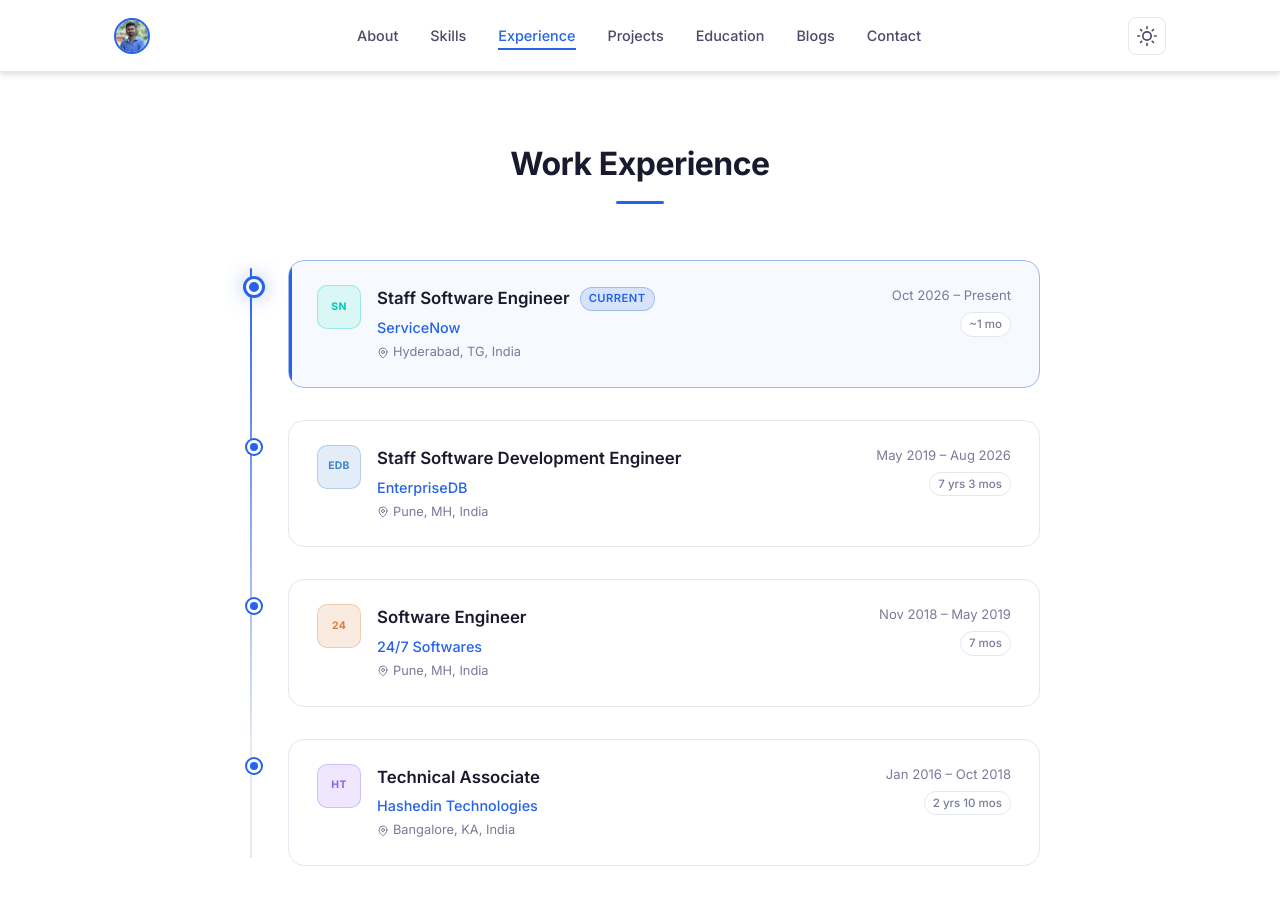
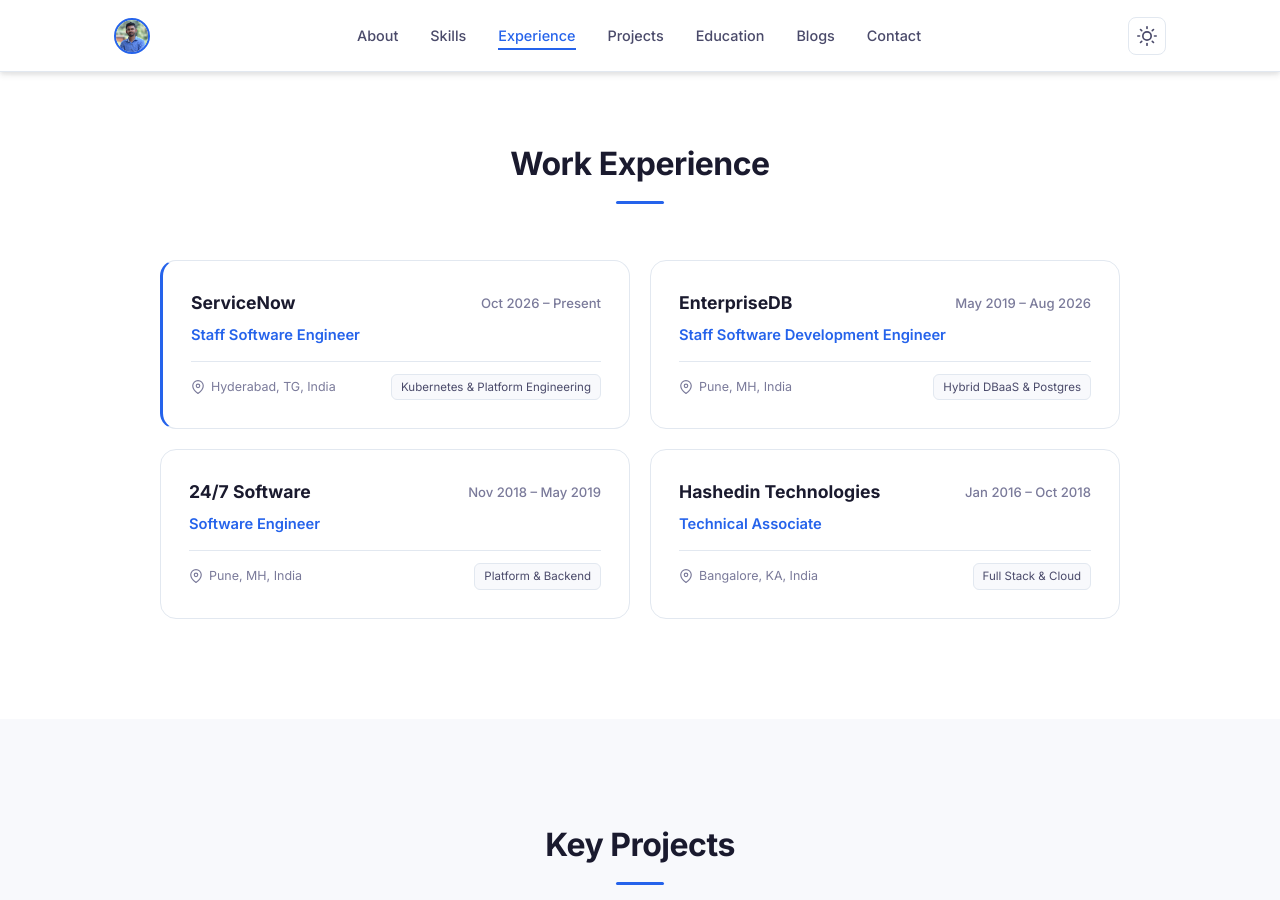
Before and after one commit to dhope-nagesh/dhope-nagesh.github.io, a Jekyll site: the page built from index.html, in a window 1280 px wide and 900 px high, scrolled down 2997 px. Built offline with Jekyll 4.4.1, drawn with Linux system fonts in a browser that asks for light colours.

Commit message:
update work experience section design

```diff
--- a/index.html
+++ b/index.html
@@ -338,106 +338,97 @@
     <section class="section" id="experience">
         <div class="container">
             <h2 class="section-title">Work Experience</h2>
-            <div class="timeline">
+            <div class="exp-stack">
 
-                <div class="timeline-item">
-                    <div class="timeline-marker timeline-marker--current"></div>
-                    <div class="timeline-content timeline-content--current">
-                        <div class="timeline-header">
-                            <div class="timeline-company-info">
-                                <div class="company-avatar" style="--avatar-color: #00c7b7;">SN</div>
-                                <div>
-                                    <div class="timeline-title-row">
-                                        <h3>Staff Software Engineer</h3>
-                                        <span class="badge badge--current">Current</span>
-                                    </div>
-                                    <p class="company">ServiceNow</p>
-                                    <p class="location">
-                                        <svg xmlns="http://www.w3.org/2000/svg" width="12" height="12" viewBox="0 0 24 24" fill="none" stroke="currentColor" stroke-width="2" stroke-linecap="round" stroke-linejoin="round"><path d="M20 10c0 6-8 12-8 12s-8-6-8-12a8 8 0 0 1 16 0Z"/><circle cx="12" cy="10" r="3"/></svg>
-                                        Hyderabad, TG, India
-                                    </p>
-                                </div>
-                            </div>
-                            <div class="timeline-meta">
-                                <span class="timeline-date">Oct 2026 &ndash; Present</span>
-                                <span class="duration-badge">~1 mo</span>
-                            </div>
+                <!-- ServiceNow -->
+                <div class="exp-card-row exp-card-row--current">
+                    <div class="exp-card-header">
+                        <div class="exp-company-group">
+                            <h3 class="exp-company-name">ServiceNow</h3>
                         </div>
+                        <span class="exp-date">Oct 2026 &ndash; Present</span>
+                    </div>
+                    <div class="exp-role-title">Staff Software Engineer</div>
+                    <div class="exp-card-footer">
+                        <span class="exp-location">
+                            <svg xmlns="http://www.w3.org/2000/svg" width="14" height="14" viewBox="0 0 24 24"
+                                fill="none" stroke="currentColor" stroke-width="2" stroke-linecap="round"
+                                stroke-linejoin="round">
+                                <path d="M21 10c0 7-9 13-9 13s-9-6-9-13a9 9 0 0 1 18 0z"></path>
+                                <circle cx="12" cy="10" r="3"></circle>
+                            </svg>
+                            Hyderabad, TG, India
+                        </span>
+                        <span class="exp-badge-tag">Kubernetes & Platform Engineering</span>
                     </div>
                 </div>
 
-                <div class="timeline-item">
-                    <div class="timeline-marker"></div>
-                    <div class="timeline-content">
-                        <div class="timeline-header">
-                            <div class="timeline-company-info">
-                                <div class="company-avatar" style="--avatar-color: #3d85c8;">EDB</div>
-                                <div>
-                                    <div class="timeline-title-row">
-                                        <h3>Staff Software Development Engineer</h3>
-                                    </div>
-                                    <p class="company">EnterpriseDB</p>
-                                    <p class="location">
-                                        <svg xmlns="http://www.w3.org/2000/svg" width="12" height="12" viewBox="0 0 24 24" fill="none" stroke="currentColor" stroke-width="2" stroke-linecap="round" stroke-linejoin="round"><path d="M20 10c0 6-8 12-8 12s-8-6-8-12a8 8 0 0 1 16 0Z"/><circle cx="12" cy="10" r="3"/></svg>
-                                        Pune, MH, India
-                                    </p>
-                                </div>
-                            </div>
-                            <div class="timeline-meta">
-                                <span class="timeline-date">May 2019 &ndash; Aug 2026</span>
-                                <span class="duration-badge">7 yrs 3 mos</span>
-                            </div>
+                <!-- EnterpriseDB -->
+                <div class="exp-card-row">
+                    <div class="exp-card-header">
+                        <div class="exp-company-group">
+                            <h3 class="exp-company-name">EnterpriseDB</h3>
                         </div>
+                        <span class="exp-date">May 2019 &ndash; Aug 2026</span>
+                    </div>
+                    <div class="exp-role-title">Staff Software Development Engineer</div>
+                    <div class="exp-card-footer">
+                        <span class="exp-location">
+                            <svg xmlns="http://www.w3.org/2000/svg" width="14" height="14" viewBox="0 0 24 24"
+                                fill="none" stroke="currentColor" stroke-width="2" stroke-linecap="round"
+                                stroke-linejoin="round">
+                                <path d="M21 10c0 7-9 13-9 13s-9-6-9-13a9 9 0 0 1 18 0z"></path>
+                                <circle cx="12" cy="10" r="3"></circle>
+                            </svg>
+                            Pune, MH, India
+                        </span>
+                        <span class="exp-badge-tag">Hybrid DBaaS &amp; Postgres</span>
                     </div>
                 </div>
 
-                <div class="timeline-item">
-                    <div class="timeline-marker"></div>
-                    <div class="timeline-content">
-                        <div class="timeline-header">
-                            <div class="timeline-company-info">
-                                <div class="company-avatar" style="--avatar-color: #e07b39;">24</div>
-                                <div>
-                                    <div class="timeline-title-row">
-                                        <h3>Software Engineer</h3>
-                                    </div>
-                                    <p class="company">24/7 Softwares</p>
-                                    <p class="location">
-                                        <svg xmlns="http://www.w3.org/2000/svg" width="12" height="12" viewBox="0 0 24 24" fill="none" stroke="currentColor" stroke-width="2" stroke-linecap="round" stroke-linejoin="round"><path d="M20 10c0 6-8 12-8 12s-8-6-8-12a8 8 0 0 1 16 0Z"/><circle cx="12" cy="10" r="3"/></svg>
-                                        Pune, MH, India
-                                    </p>
-                                </div>
-                            </div>
-                            <div class="timeline-meta">
-                                <span class="timeline-date">Nov 2018 &ndash; May 2019</span>
-                                <span class="duration-badge">7 mos</span>
-                            </div>
+                <!-- 24/7 Softwares -->
+                <div class="exp-card-row">
+                    <div class="exp-card-header">
+                        <div class="exp-company-group">
+                            <h3 class="exp-company-name">24/7 Software</h3>
                         </div>
+                        <span class="exp-date">Nov 2018 &ndash; May 2019</span>
+                    </div>
+                    <div class="exp-role-title">Software Engineer</div>
+                    <div class="exp-card-footer">
+                        <span class="exp-location">
+                            <svg xmlns="http://www.w3.org/2000/svg" width="14" height="14" viewBox="0 0 24 24"
+                                fill="none" stroke="currentColor" stroke-width="2" stroke-linecap="round"
+                                stroke-linejoin="round">
+                                <path d="M21 10c0 7-9 13-9 13s-9-6-9-13a9 9 0 0 1 18 0z"></path>
+                                <circle cx="12" cy="10" r="3"></circle>
+                            </svg>
+                            Pune, MH, India
+                        </span>
+                        <span class="exp-badge-tag">Platform &amp; Backend</span>
                     </div>
                 </div>
 
-                <div class="timeline-item">
-                    <div class="timeline-marker"></div>
-                    <div class="timeline-content">
-                        <div class="timeline-header">
-                            <div class="timeline-company-info">
-                                <div class="company-avatar" style="--avatar-color: #8b5cf6;">HT</div>
-                                <div>
-                                    <div class="timeline-title-row">
-                                        <h3>Technical Associate</h3>
-                                    </div>
-                                    <p class="company">Hashedin Technologies</p>
-                                    <p class="location">
-                                        <svg xmlns="http://www.w3.org/2000/svg" width="12" height="12" viewBox="0 0 24 24" fill="none" stroke="currentColor" stroke-width="2" stroke-linecap="round" stroke-linejoin="round"><path d="M20 10c0 6-8 12-8 12s-8-6-8-12a8 8 0 0 1 16 0Z"/><circle cx="12" cy="10" r="3"/></svg>
-                                        Bangalore, KA, India
-                                    </p>
-                                </div>
-                            </div>
-                            <div class="timeline-meta">
-                                <span class="timeline-date">Jan 2016 &ndash; Oct 2018</span>
-                                <span class="duration-badge">2 yrs 10 mos</span>
-                            </div>
+                <!-- Hashedin Technologies -->
+                <div class="exp-card-row">
+                    <div class="exp-card-header">
+                        <div class="exp-company-group">
+                            <h3 class="exp-company-name">Hashedin Technologies</h3>
                         </div>
+                        <span class="exp-date">Jan 2016 &ndash; Oct 2018</span>
+                    </div>
+                    <div class="exp-role-title">Technical Associate</div>
+                    <div class="exp-card-footer">
+                        <span class="exp-location">
+                            <svg xmlns="http://www.w3.org/2000/svg" width="14" height="14" viewBox="0 0 24 24"
+                                fill="none" stroke="currentColor" stroke-width="2" stroke-linecap="round"
+                                stroke-linejoin="round">
+                                <path d="M21 10c0 7-9 13-9 13s-9-6-9-13a9 9 0 0 1 18 0z"></path>
+                                <circle cx="12" cy="10" r="3"></circle>
+                            </svg>
+                            Bangalore, KA, India
+                        </span>
+                        <span class="exp-badge-tag">Full Stack &amp; Cloud</span>
                     </div>
                 </div>
 
@@ -446,6 +437,7 @@
     </section>
 
     <!-- Projects Section -->
+
     <section class="section section-alt" id="projects">
         <div class="container">
             <h2 class="section-title">Key Projects</h2>
--- a/styles.css
+++ b/styles.css
@@ -454,151 +454,7 @@
     color: #fff;
 }
 
-/* ===== Timeline ===== */
-.timeline {
-    position: relative;
-    max-width: 800px;
-    margin: 0 auto;
-    padding-left: 48px;
-}
-
-.timeline::before {
-    content: '';
-    position: absolute;
-    left: 10px;
-    top: 8px;
-    bottom: 8px;
-    width: 2px;
-    background: linear-gradient(to bottom, var(--accent), var(--border) 80%);
-    border-radius: 2px;
-}
-
-.timeline-item {
-    position: relative;
-    margin-bottom: 32px;
-}
-
-.timeline-item:last-child {
-    margin-bottom: 0;
-}
-
-.timeline-marker {
-    position: absolute;
-    left: -41px;
-    top: 20px;
-    width: 14px;
-    height: 14px;
-    border-radius: 50%;
-    background: var(--accent);
-    border: 3px solid var(--bg-primary);
-    box-shadow: 0 0 0 2px var(--accent);
-    transition: transform 0.2s ease;
-}
-
-.timeline-marker--current {
-    width: 16px;
-    height: 16px;
-    left: -42px;
-    top: 19px;
-    box-shadow: 0 0 0 3px var(--accent), 0 0 12px color-mix(in srgb, var(--accent) 50%, transparent);
-    animation: pulse-dot 2s infinite;
-}
-
-@keyframes pulse-dot {
-    0%, 100% { box-shadow: 0 0 0 3px var(--accent), 0 0 10px color-mix(in srgb, var(--accent) 40%, transparent); }
-    50%       { box-shadow: 0 0 0 3px var(--accent), 0 0 20px color-mix(in srgb, var(--accent) 70%, transparent); }
-}
-
-.timeline-item:hover .timeline-marker {
-    transform: scale(1.3);
-}
-
-.timeline-content {
-    background: var(--bg-card);
-    border: 1px solid var(--border);
-    border-radius: var(--radius-lg);
-    padding: 24px 28px;
-    transition: box-shadow var(--transition), border-color var(--transition), transform 0.2s ease;
-    position: relative;
-    overflow: hidden;
-}
-
-.timeline-content::before {
-    content: '';
-    position: absolute;
-    left: 0;
-    top: 0;
-    bottom: 0;
-    width: 3px;
-    background: var(--accent);
-    opacity: 0;
-    border-radius: 4px 0 0 4px;
-    transition: opacity 0.2s ease;
-}
-
-.timeline-content:hover {
-    box-shadow: var(--shadow-md);
-    border-color: color-mix(in srgb, var(--accent) 30%, var(--border));
-    transform: translateX(4px);
-}
-
-.timeline-content:hover::before {
-    opacity: 1;
-}
-
-.timeline-content--current {
-    border-color: color-mix(in srgb, var(--accent) 35%, var(--border));
-    background: color-mix(in srgb, var(--accent) 4%, var(--bg-card));
-}
-
-.timeline-content--current::before {
-    opacity: 1;
-}
-
-.timeline-header {
-    display: flex;
-    justify-content: space-between;
-    align-items: flex-start;
-    gap: 16px;
-}
-
-.timeline-company-info {
-    display: flex;
-    align-items: flex-start;
-    gap: 16px;
-}
-
-.company-avatar {
-    width: 44px;
-    height: 44px;
-    border-radius: 10px;
-    background: color-mix(in srgb, var(--avatar-color, var(--accent)) 15%, var(--bg-primary));
-    border: 1px solid color-mix(in srgb, var(--avatar-color, var(--accent)) 30%, transparent);
-    color: var(--avatar-color, var(--accent));
-    font-size: 0.65rem;
-    font-weight: 700;
-    letter-spacing: 0.03em;
-    display: flex;
-    align-items: center;
-    justify-content: center;
-    flex-shrink: 0;
-    text-transform: uppercase;
-}
-
-.timeline-title-row {
-    display: flex;
-    align-items: center;
-    gap: 10px;
-    flex-wrap: wrap;
-    margin-bottom: 4px;
-}
-
-.timeline-header h3 {
-    font-size: 1.05rem;
-    font-weight: 600;
-    margin: 0;
-}
-
+/* ===== Badges ===== */
 .badge {
     font-size: 0.7rem;
     font-weight: 600;
@@ -614,64 +470,8 @@
     border: 1px solid color-mix(in srgb, var(--accent) 30%, transparent);
 }
 
-.company {
-    color: var(--accent);
-    font-weight: 500;
-    font-size: 0.9rem;
-    margin-bottom: 3px;
-}
-
-.location {
-    color: var(--text-muted);
-    font-size: 0.8rem;
-    display: flex;
-    align-items: center;
-    gap: 4px;
-}
-
-.timeline-meta {
-    display: flex;
-    flex-direction: column;
-    align-items: flex-end;
-    gap: 6px;
-    flex-shrink: 0;
-}
-
-.timeline-date {
-    color: var(--text-muted);
-    font-size: 0.82rem;
-    white-space: nowrap;
-}
-
-.duration-badge {
-    font-size: 0.72rem;
-    font-weight: 500;
-    color: var(--text-muted);
-    background: var(--bg-primary);
-    border: 1px solid var(--border);
-    border-radius: 999px;
-    padding: 2px 8px;
-    white-space: nowrap;
-}
-
-.company-desc {
-    color: var(--text-muted);
-    font-size: 0.9rem;
-    font-style: italic;
-    margin-bottom: 12px;
-}
-
-.timeline-details {
-    list-style: disc;
-    padding-left: 20px;
-}
-
-.timeline-details li {
-    color: var(--text-secondary);
-    font-size: 0.9rem;
-    margin-bottom: 6px;
-    line-height: 1.6;
-}
+
+
 
 /* ===== Projects ===== */
 .projects-grid {
@@ -731,6 +531,99 @@
     padding: 4px 10px;
     border: 1px solid var(--border);
     border-radius: 14px;
+}
+
+/* ===== Work Experience Grid ===== */
+.exp-stack {
+    display: grid;
+    grid-template-columns: repeat(2, 1fr);
+    gap: 20px;
+    max-width: 960px;
+    margin: 0 auto;
+}
+
+.exp-card-row {
+    background: var(--bg-card);
+    border: 1px solid var(--border);
+    border-radius: var(--radius-lg);
+    padding: 28px;
+    transition: transform var(--transition), box-shadow var(--transition);
+    position: relative;
+    display: flex;
+    flex-direction: column;
+    justify-content: space-between;
+}
+
+.exp-card-row:hover {
+    transform: translateY(-4px);
+    box-shadow: var(--shadow-lg);
+}
+
+.exp-card-row--current {
+    border-left: 3px solid var(--accent);
+}
+
+.exp-card-header {
+    display: flex;
+    justify-content: space-between;
+    align-items: center;
+    margin-bottom: 6px;
+    flex-wrap: wrap;
+    gap: 8px;
+}
+
+.exp-company-group {
+    display: flex;
+    align-items: center;
+    gap: 10px;
+}
+
+.exp-company-name {
+    font-size: 1.1rem;
+    font-weight: 700;
+    color: var(--text-primary);
+    margin: 0;
+}
+
+.exp-date {
+    font-size: 0.82rem;
+    color: var(--text-muted);
+    font-weight: 500;
+    white-space: nowrap;
+}
+
+.exp-role-title {
+    font-size: 0.92rem;
+    font-weight: 600;
+    color: var(--accent);
+    margin-bottom: 14px;
+}
+
+.exp-card-footer {
+    display: flex;
+    justify-content: space-between;
+    align-items: center;
+    flex-wrap: wrap;
+    gap: 8px;
+    padding-top: 12px;
+    border-top: 1px solid var(--border);
+}
+
+.exp-location {
+    display: inline-flex;
+    align-items: center;
+    gap: 6px;
+    font-size: 0.78rem;
+    color: var(--text-muted);
+}
+
+.exp-badge-tag {
+    font-size: 0.72rem;
+    color: var(--text-secondary);
+    background: var(--bg-secondary);
+    padding: 3px 9px;
+    border-radius: 6px;
+    border: 1px solid var(--border);
 }
 
 /* ===== Education & Certifications ===== */
@@ -1862,6 +1755,8 @@
         height: 240px;
     }
 
+
+    .exp-stack,
     .projects-grid {
         grid-template-columns: 1fr;
     }
```
